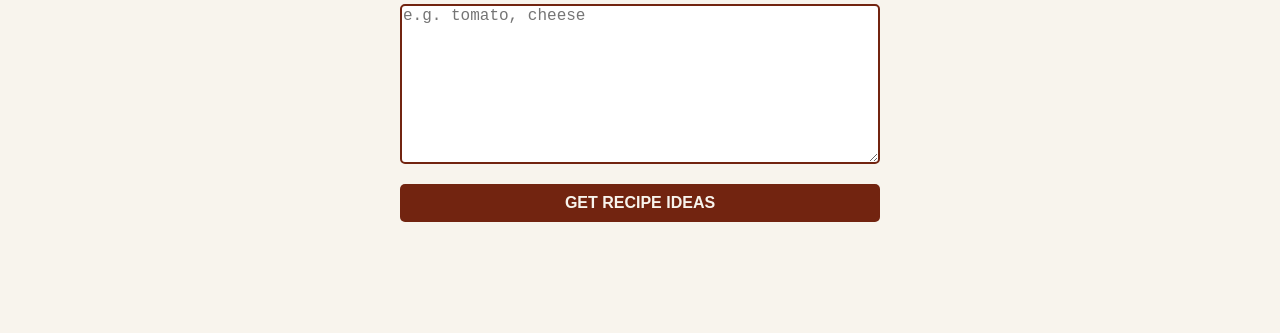
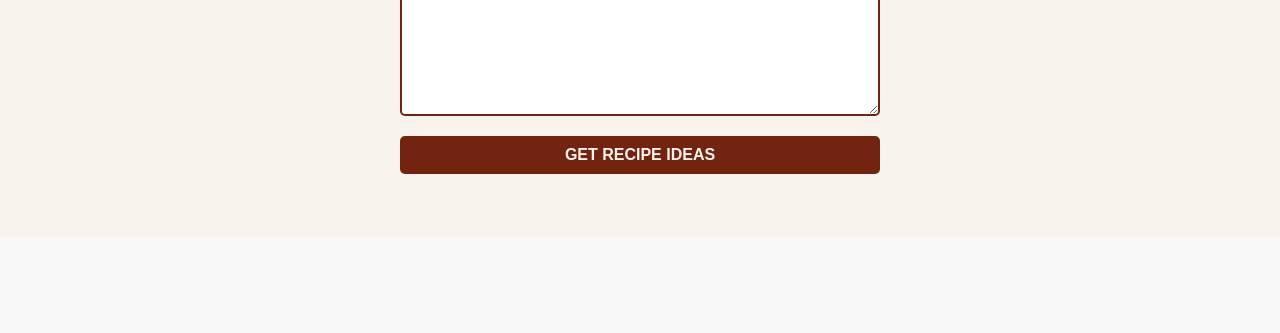
Before and after one commit to hudanadeem/ingredient-genie, a plain HTML site: page index.html in a window 1280 px wide. Shown: the part 587-920 px from the top of the page. After the commit the page ends 824 px from the top, so only its background shows below. Drawn offline with nearby package versions, Linux system fonts and the light colour scheme; no server answers.

Commit message:
design update

```diff
--- a/styles/index.scss
+++ b/styles/index.scss
@@ -49,7 +49,7 @@ body {
 
 .input-section {
     background: $secondary-color;
-    height: 31.25rem;
+    height: 25.25rem;
     margin: 0rem auto;
     display: flex;
     flex-direction: column;
```
Also changed, not shown: styles/index.css.
